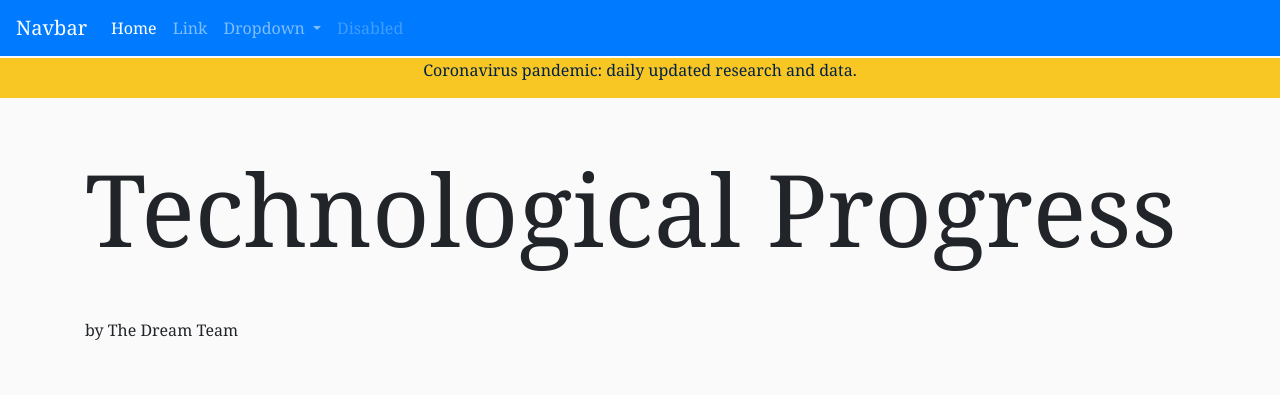
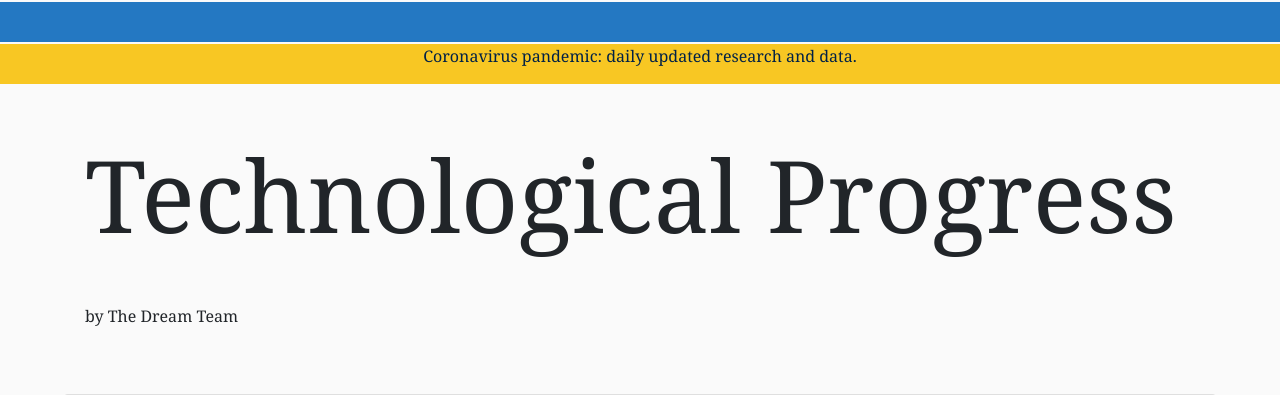
Before and after one commit to Gugunner/bootcamp-project-2, a Flask app: page / in a window 1280 px wide. Shown: the top 395 px of the page. Run offline with Flask 2, Linux system fonts and the light colour scheme; data that the repository does not hold is empty; some libraries are stand-ins or nearby versions.

Commit message:
Adding cors capabilites and modified navbar

```diff
--- a/app.py
+++ b/app.py
@@ -1,5 +1,5 @@
 from flask import Flask, render_template, redirect, jsonify
-from flask_cors import CORS
+from flask_cors import CORS, cross_origin
 import pymongo
 import sys
 # sys.path.insert(1,"./services")
@@ -20,47 +20,57 @@ collection_transistors_per_microprocessor = db.transistors_per_microprocessor
 collection_conacyt_investment_by_entity_mexico = db.FOMIX_por_Entidad_Federativa_Apoyada_2017_vf
 
 app = Flask(__name__)
-CORS(app)
+cors = CORS(app, resources={r"/project-2-api/*": {"origins": "*"}})
+
 @app.route('/')
+@cross_origin()
 def main():
     return render_template("index.html")
 
 @app.route('/project-2-api/computing_efficiency.json', methods=['GET'])
+@cross_origin()
 def get_computing():
     mongo_values = collection_computing.find()
     return jsonify(create_data.create_computing_efficiency_dict(mongo_values))
 
 @app.route('/project-2-api/microprocessor_clock_speed.json', methods=['GET'])
+@cross_origin()
 def get_microprocessors():
     mongo_values = collection_microprocessors.find()
     return jsonify(create_data.create_microprocessor_clock_speed_dict(mongo_values))
 
 @app.route('/project-2-api/non_commercial_flight_distance_records.json', methods=['GET'])
+@cross_origin()
 def get_flight_distance():
     mongo_values = collection_non_commercial_flight_distance_records.find()
     return jsonify(create_data.create_non_commercial_flight_distance_records_dict(mongo_values))
 
 @app.route('/project-2-api/number_of_human_genome_base_pairs_sequenced_per_us.json', methods=['GET'])
+@cross_origin()
 def get_human_genome():
     mongo_values = collection_number_of_human_genome_base_pairs_sequenced_per_us.find()
     return jsonify(create_data.create_number_of_human_genome_base_pairs_sequenced_per_us_dict(mongo_values))
 
 @app.route('/project-2-api/price_changes_in_consumer_goods_and_services_in_the_usa_1997_2017.json', methods=['GET'])
+@cross_origin()
 def get_price_changes():
     mongo_values = collection_price_changes.find()
     return jsonify(create_data.create_price_changes_in_consumer_goods_and_services_in_the_usa_1997_2017_dict(mongo_values))
 
 @app.route('/project-2-api/supercomputer_power_flops.json', methods=['GET'])
+@cross_origin()
 def get_supercomputer_flops():
     mongo_values = collection_supercomputer_power_flops.find()
     return jsonify(create_data.create_supercomputer_power_flops_dict(mongo_values))
 
 @app.route('/project-2-api/transistors_per_microprocessor.json', methods=['GET'])
+@cross_origin()
 def get_transistors():
     mongo_values = collection_transistors_per_microprocessor.find()
     return jsonify(create_data.create_transistors_per_microprocessor_dict(mongo_values))
 
 @app.route('/project-2-api/conacyt_investment_by_entity_mexico.json', methods=['GET'])
+@cross_origin()
 def get_investments():
     mongo_values = collection_conacyt_investment_by_entity_mexico.find()
     return jsonify(create_data.create_conacyt_investment_by_entity_mexico(mongo_values))
--- a/static/css/styles.css
+++ b/static/css/styles.css
@@ -15,6 +15,14 @@ body{
 .info a{
 padding-top: 50px;
 color: #002147;
+}
+
+.info2{
+    background-color: #2478C2;
+    width: 100%;
+    height: 40px;
+    text-align: center;
+    margin-top: 2px;
 }
 
 .hero{
--- a/templates/index.html
+++ b/templates/index.html
@@ -12,7 +12,6 @@
         <!-- CSS only -->
         <link rel="stylesheet" href="https://stackpath.bootstrapcdn.com/bootstrap/4.5.0/css/bootstrap.min.css" integrity="sha384-9aIt2nRpC12Uk9gS9baDl411NQApFmC26EwAOH8WgZl5MYYxFfc+NcPb1dKGj7Sk" crossorigin="anonymous">
         <link rel="stylesheet" href="static/css/styles.css">
-        <link rel="icon" href="img/apple-touch-icon.png">
         <title>Project 2</title>
         <script src="https://d3js.org/d3.v5.min.js"></script>
         <link rel="icon" href="static/favicon.ico" type="image/x-icon">
@@ -20,39 +19,9 @@
     </head>
     <body>
         <header>
-            <nav class="navbar navbar-expand-lg navbar-dark bg-primary">
-                <a class="navbar-brand" href="#">Navbar</a>
-                <button class="navbar-toggler" type="button" data-toggle="collapse" data-target="#navbarSupportedContent" aria-controls="navbarSupportedContent" aria-expanded="false" aria-label="Toggle navigation">
-                    <span class="navbar-toggler-icon"></span>
-                </button>
+            <div class="info2">
+            </div>
 
-                <div class="collapse navbar-collapse" id="navbarSupportedContent">
-                    <ul class="navbar-nav mr-auto">
-                        <li class="nav-item active">
-                            <a class="nav-link" href="#">Home
-                                <span class="sr-only">(current)</span>
-                            </a>
-                        </li>
-                        <li class="nav-item">
-                            <a class="nav-link" href="#">Link</a>
-                        </li>
-                        <li class="nav-item dropdown">
-                            <a class="nav-link dropdown-toggle" href="#" id="navbarDropdown" role="button" data-toggle="dropdown" aria-haspopup="true" aria-expanded="false">
-                                Dropdown
-                            </a>
-                            <div class="dropdown-menu" aria-labelledby="navbarDropdown">
-                                <a class="dropdown-item" href="#">Action</a>
-                                <a class="dropdown-item" href="#">Another action</a>
-                                <div class="dropdown-divider"></div>
-                                <a class="dropdown-item" href="#">Something else here</a>
-                            </div>
-                        </li>
-                        <li class="nav-item">
-                            <a class="nav-link disabled" href="#" tabindex="-1" aria-disabled="true">Disabled</a>
-                        </li>
-                    </ul>
-                </div>
-            </nav>
 
             <div class="info">
                 <a href="https://ourworldindata.org/coronavirus">Coronavirus pandemic: daily updated research and data.</a>
```
